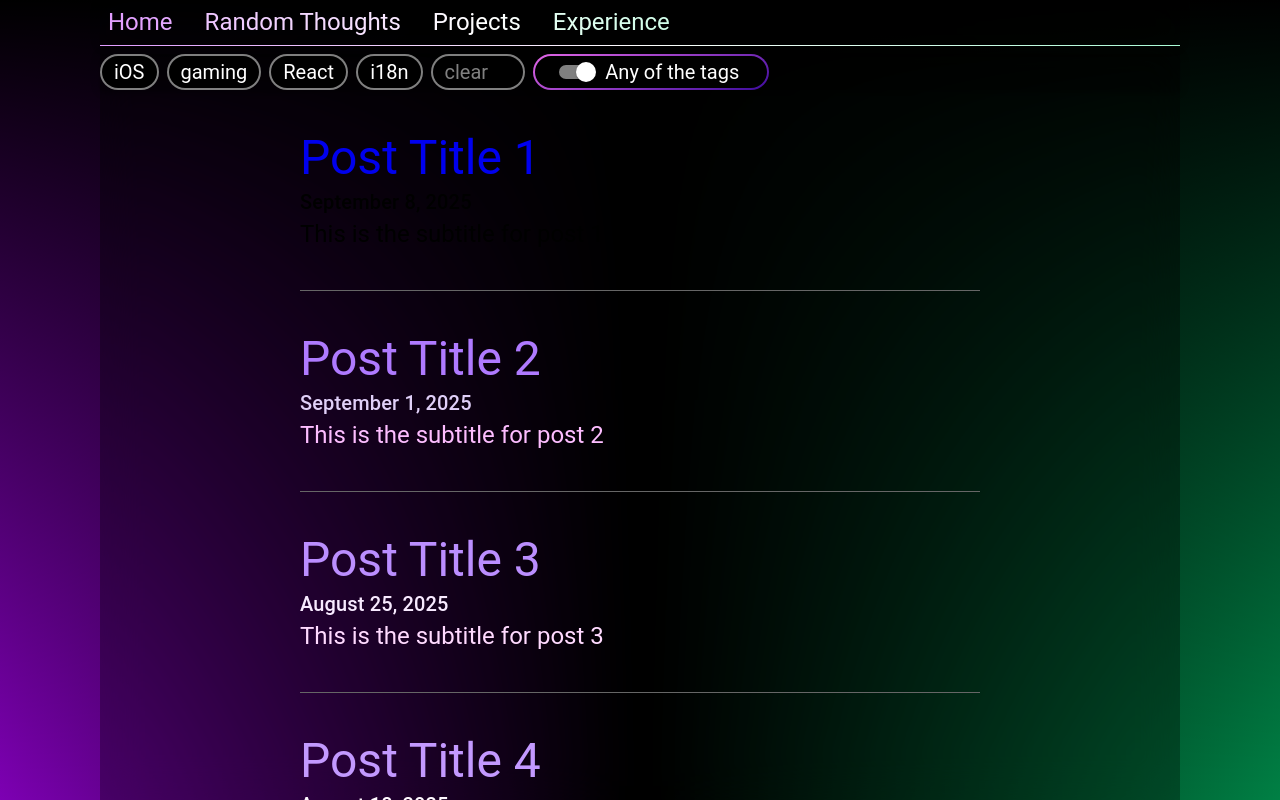
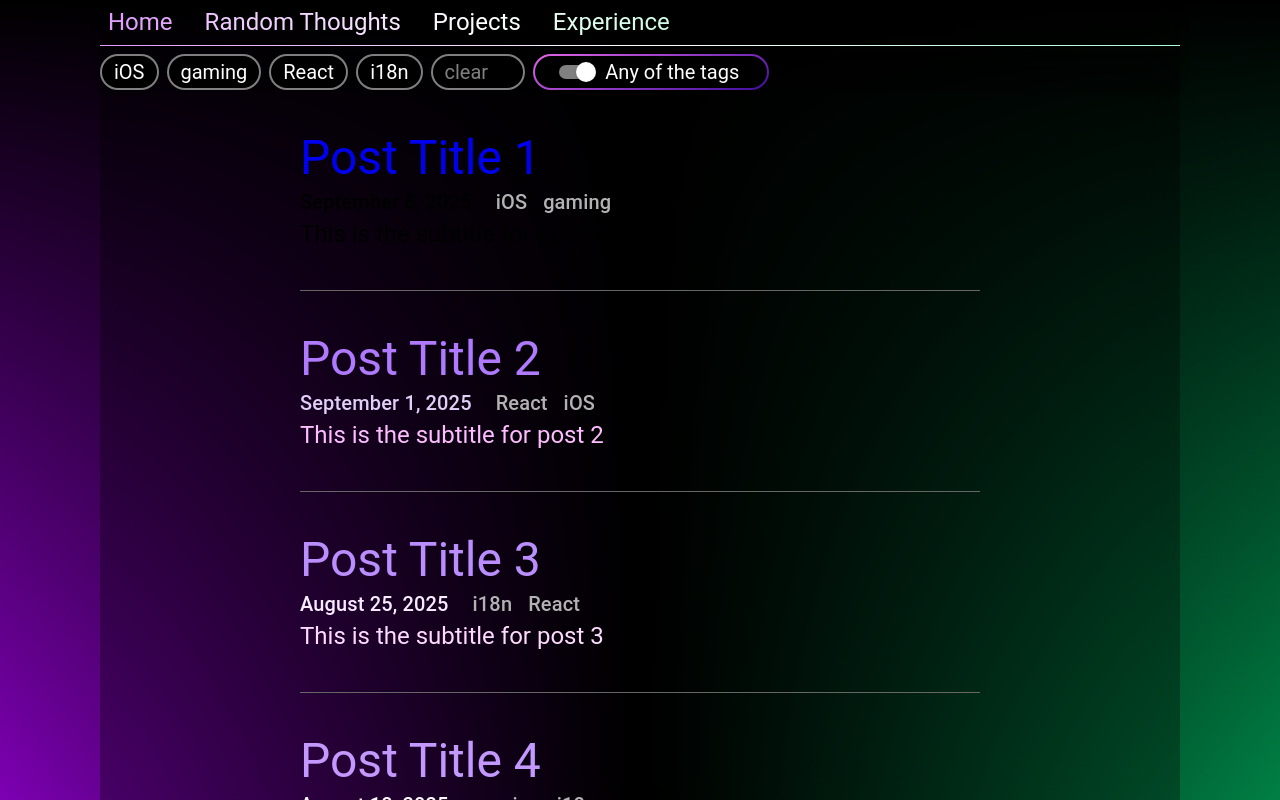
Before and after one commit to Makrowave/makrowave.org, a React (Vite) app: page /blog in a window 1280 px wide. Built offline with nearby package versions, Linux system fonts and the light colour scheme; some icons are missing.

Commit message:
feat: Add tags display

```diff
--- a/src/blog/components/PostPreview.tsx
+++ b/src/blog/components/PostPreview.tsx
@@ -1,4 +1,4 @@
-import { Box, Divider, Typography } from '@mui/material';
+import { Box, Divider, Stack, Typography } from '@mui/material';
 import type { Post } from './BlogTypes';
 import { Link } from 'react-router';
 import { getTitleColor } from '../blogHelper';
@@ -26,9 +26,14 @@ const PostPreview = ({
             {post.title}
           </Typography>
         </Link>
+        <Stack direction={'row'} alignItems={'center'} gap={2}>
           <Typography
             variant="h6"
-          sx={{ color: color, filter: 'grayscale(80%) brightness(150%)' }}
+            sx={{
+              color: color,
+              filter: 'grayscale(80%) brightness(150%)',
+              pr: 1,
+            }}
           >
             {post.date.toLocaleDateString('en', {
               day: 'numeric',
@@ -36,6 +41,12 @@ const PostPreview = ({
               year: 'numeric',
             })}
           </Typography>
+          {post.tags.map((t) => (
+            <Typography variant="h6" sx={{ filter: 'brightness(70%)' }}>
+              {t}
+            </Typography>
+          ))}
+        </Stack>
         <Typography
           variant="h5"
           sx={{ color: color, filter: 'grayscale(20%) brightness(150%)' }}
```
Lines whose indentation alone changed are shown as unchanged.
